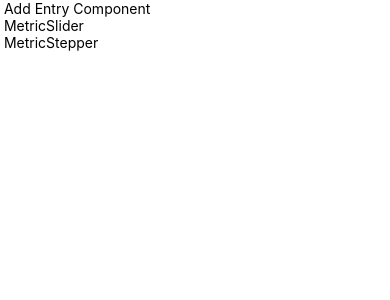
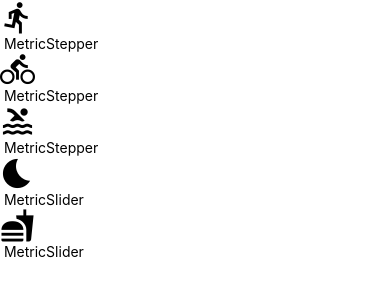
Before and after one commit to juanpabloeslava/expo-udaciFitness, a React Native app: screen / in a window 390 px wide. Shown: the top 300 px of the page. Built offline with nearby package versions, Linux system fonts and the light colour scheme.

Commit message:
comp: addEntry: renders sliders or steppers depending on each entry's type

```diff
--- a/components/AddEntry.js
+++ b/components/AddEntry.js
@@ -19,7 +19,7 @@
         eat: 0,
     });
 
-    useEffect( () => {
+    useEffect(() => {
         console.log('state: ', state)
     }, [])
 
@@ -51,19 +51,51 @@
         })
     }
 
-    const slider = ( metric, value) => {
+    const slider = (metric, value) => {
         setState({
             [metric]: value
         })
     }
 
+    const metaInfo = getMetricMetaInfo()
+
     return (
         <View>
-            <Text> Add Entry Component </Text>
-            <MetricSlider />
-            <MetricStepper />
+            {
+                // make an array of the properties of the metaInfo object.
+                Object.keys(metaInfo).map(key => {
+                    const { getIcon, type, ...rest } = metaInfo[key]
+                    const value = state[key]
+                    // For each element of the array, return that item's icon, and render either a stepper of a slider depending on its type
+                    return (
+                        <View key={key}>
+                            {
+                                // element's icon
+                                getIcon()
+                            }
+                            {
+                                // slider or stepper
+                                type === 'slider'
+                                    ? <MetricSlider
+                                        value={value}
+                                        onChange={value => slider(key, value)}
+                                        {...rest}
+                                    />
+                                    : <MetricStepper
+                                        value={value}
+                                        onIncrement={ () => increment(key)}
+                                        onDecrement={ () => decrement(key)}
+                                        {...rest}
+                                    />
+                            }
+
+                        </View>
+                    )
+
+                })
+            }
         </View>
-     )
+    )
 }
 
 export default AddEntry
```
